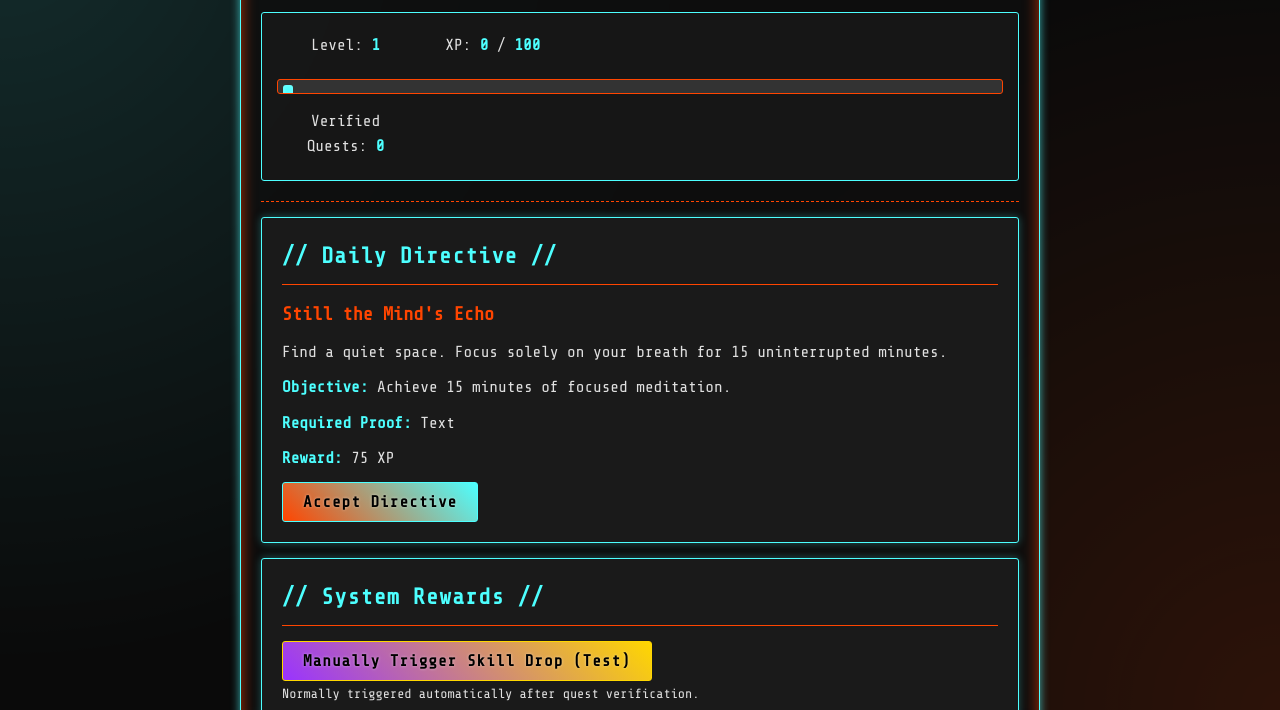
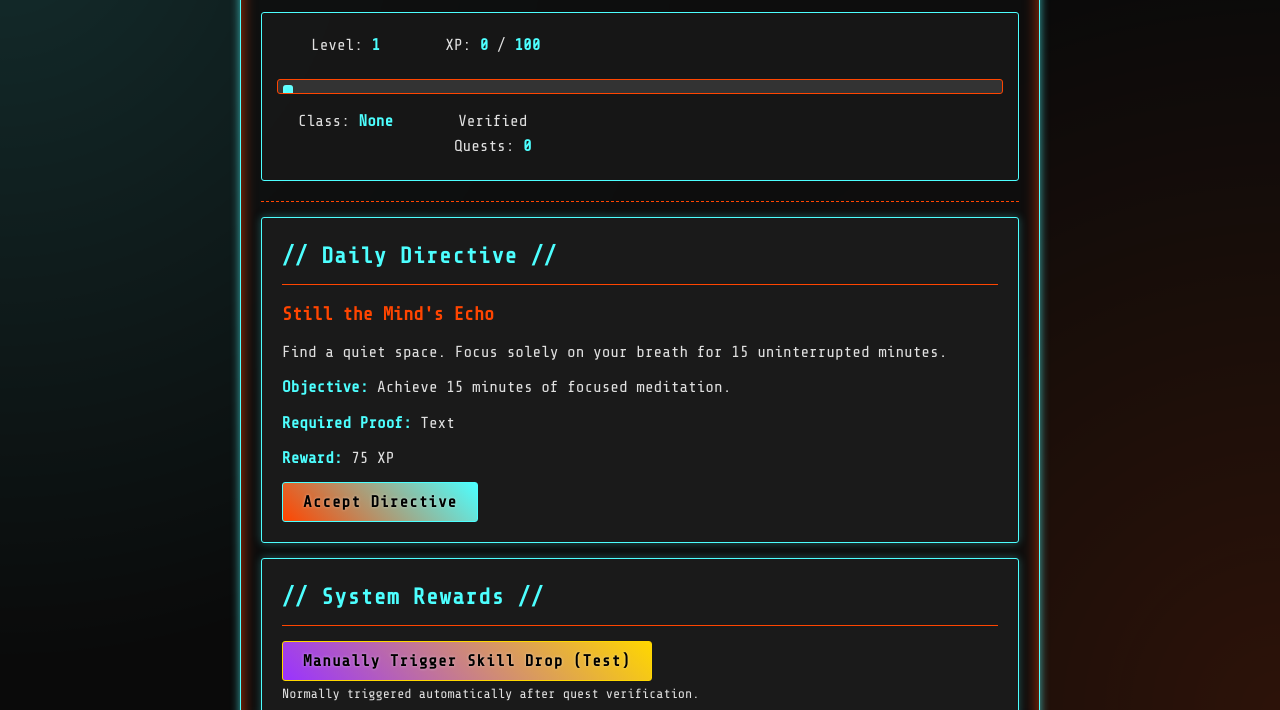
Before and after one commit to jimmjim90/Demo, a plain HTML site: page index.html in a window 1280 px wide. Shown: the part 90-800 px from the top of the page. Drawn offline with nearby package versions, Linux system fonts and the light colour scheme.

Commit message:
Update index.html
class update

```diff
--- a/index.html
+++ b/index.html
@@ -10,8 +10,14 @@
     <link rel="stylesheet" href="style.css">
 </head>
 <body>
-    <div class="container">
-        <header>
+    <div id="class-selection-overlay" class="class-overlay" style="display: none;"> <div class="class-selection-container panel">
+            <h1>Choose Your Path</h1>
+            <p>Your choice resonates with the System and subtly shapes your evolution.</p>
+            <div id="class-options-grid" class="class-grid">
+                </div>
+        </div>
+    </div>
+    <div id="main-game-container" class="container" style="display: block;"> <header>
             <h1>[ System // User Interface ]</h1>
             <div id="user-stats" class="stats-panel">
                 <div>Level: <span id="player-level">1</span></div>
@@ -19,7 +25,7 @@
                 <div class="xp-bar-container">
                     <div id="xp-bar" class="xp-bar-fill"></div>
                 </div>
-                <div>Verified Quests: <span id="verified-quests-count">0</span></div>
+                <div>Class: <span id="player-class">None</span></div> <div>Verified Quests: <span id="verified-quests-count">0</span></div>
             </div>
         </header>
 
@@ -28,7 +34,8 @@
             <div id="level-up-alert" class="level-up-box" style="display: none;">LEVEL UP!</div>
 
             <section id="quest-viewer" class="panel">
-                <h2>// Daily Directive //</h2> <div id="quest-content">
+                <h2>// Daily Directive //</h2>
+                <div id="quest-content">
                     <h3 id="quest-title">Loading Directive...</h3>
                     <p id="quest-description">Awaiting system command...</p>
                     <p><strong>Objective:</strong> <span id="quest-objective">Standby...</span></p>
@@ -125,8 +132,7 @@
         <footer>
             <p>System Status: Online | Connection: Local Matrix (localStorage)</p>
         </footer>
-    </div>
-
-    <script src="script.js"></script>
-    <script src="skill-drop.js"></script> </body>
+    </div> <script src="script.js"></script>
+    <script src="skill-drop.js"></script>
+</body>
 </html>
```
